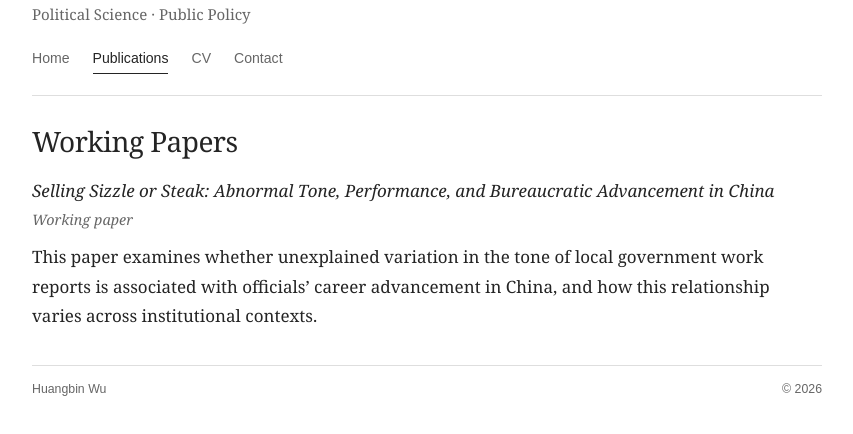
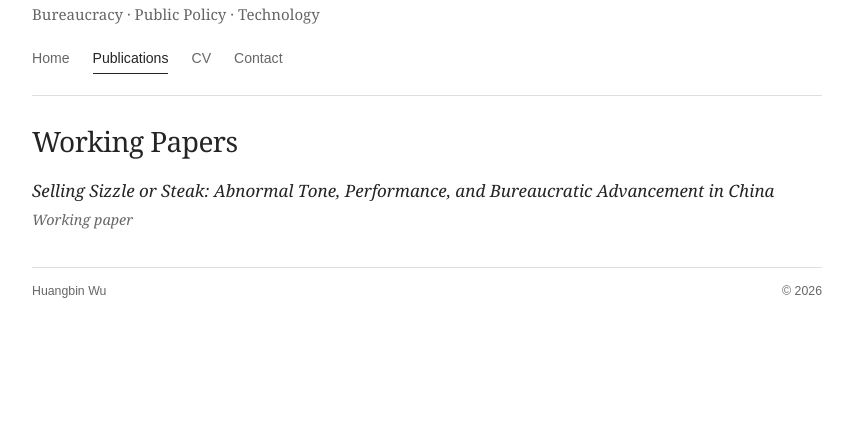
Before and after one commit to wuhuangbin/wuhuangbin.github.io, a plain HTML site: page publications.html in a window 1280 px wide. Shown: the part 110-544 px from the top of the page, without its empty margins (213-1066 px from the left). Drawn offline with Linux system fonts and the light colour scheme.

Commit message:
Update publications.html

```diff
--- a/publications.html
+++ b/publications.html
@@ -4,14 +4,14 @@
   <meta charset="utf-8">
   <meta name="viewport" content="width=device-width, initial-scale=1">
   <meta name="description" content="Working papers and publications by Huangbin Wu.">
-  <title>Publications | Huangbin Wu</title>
+  <title>Research | Huangbin Wu</title>
   <link rel="stylesheet" href="assets/style.css">
 </head>
 <body>
   <div class="page">
     <header class="site-header">
       <a class="site-name" href="index.html">Huangbin Wu</a>
-      <p class="site-subtitle">Political Science · Public Policy</p>
+      <p class="site-subtitle">Bureaucracy · Public Policy · Technology</p>
       <nav class="site-nav" aria-label="Main navigation">
         <a href="index.html">Home</a>
         <a class="current" href="publications.html" aria-current="page">Publications</a>
@@ -26,8 +26,7 @@
         <article class="publication">
           <p class="paper-title"><em>Selling Sizzle or Steak: Abnormal Tone, Performance, and Bureaucratic Advancement in China</em></p>
           <p class="paper-status">Working paper</p>
-          <p>This paper examines whether unexplained variation in the tone of local government work reports is associated with officials’ career advancement in China, and how this relationship varies across institutional contexts.</p>
-          <!-- When you are ready to share the manuscript, upload it to files/abnormal-tone-paper.pdf and uncomment:
+          <!-- .pdf and uncomment:
           <p class="links"><a href="files/abnormal-tone-paper.pdf">PDF</a></p>
           -->
         </article>
```
